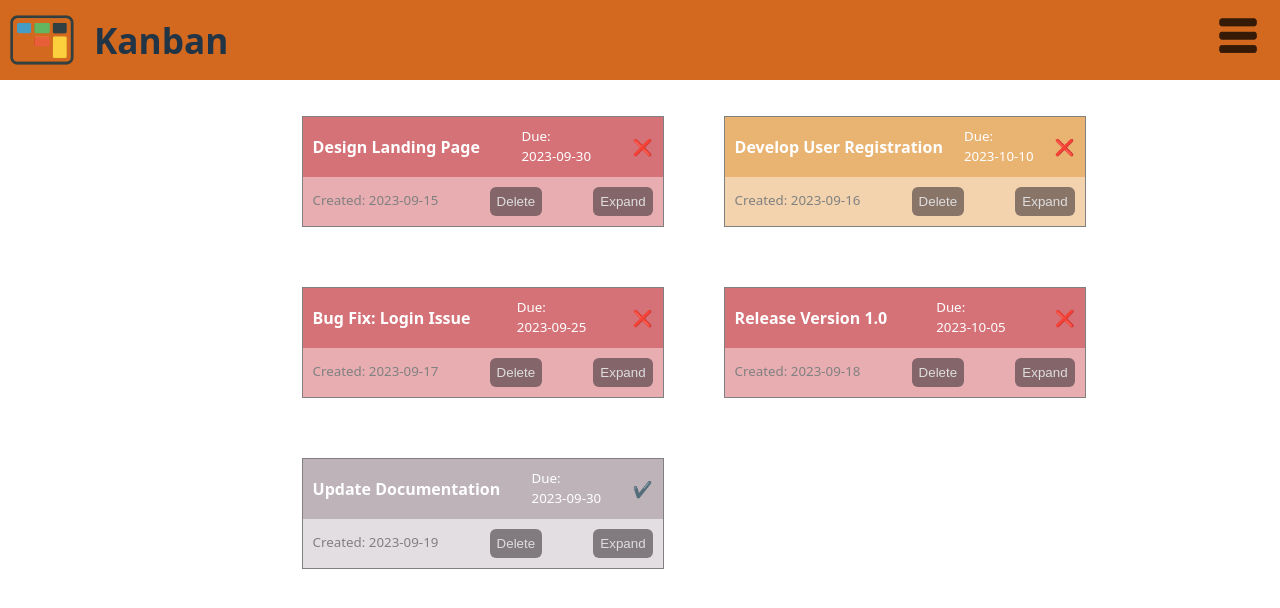
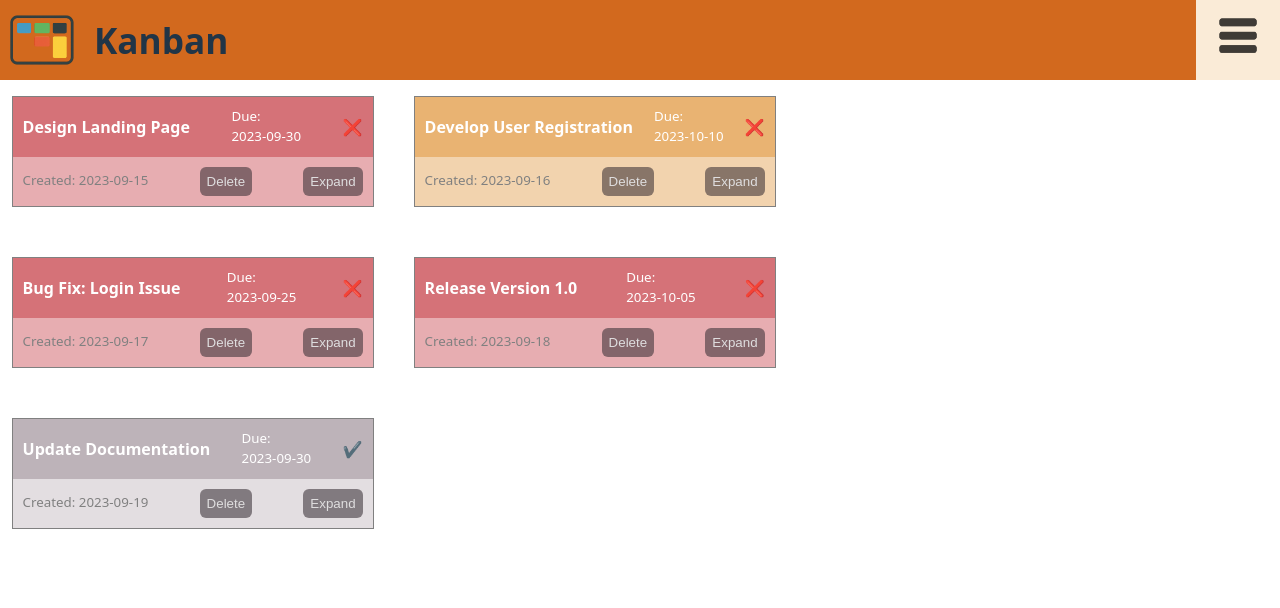
Before and after one commit to VeraV/Kanban-Board-app, a React (Vite) app in the folder E-V-Kanban-Board-app/: page /kanban in a window 1280 px wide. Shown: the top 608 px of the page. Built offline with nearby package versions, Linux system fonts and the light colour scheme.

Commit message:
resizeble tasks done

```diff
--- a/E-V-Kanban-Board-app/src/App.css
+++ b/E-V-Kanban-Board-app/src/App.css
@@ -17,9 +17,12 @@
   background-color: rgb(250, 224, 190);
   width: 20vw;
   justify-content: center;
+  position: fixed;
+  top: 0;
   box-shadow: 15px 0 10px rgba(0, 0, 0, 0.3);
   overflow-x: hidden;
   transition: width 0.3s ease;
+  z-index: 4;
 }
 
 #side-bar ol {
--- a/E-V-Kanban-Board-app/src/App.jsx
+++ b/E-V-Kanban-Board-app/src/App.jsx
@@ -31,7 +31,7 @@
             <div className="Main-page">
               <NavBar toggleSidebar={() => setIsSidebarOpen(!isSidebarOpen)} />
               <Sidebar isOpen={isSidebarOpen} />
-              <KanbanList />
+              <KanbanList isSidebarOpen={isSidebarOpen} />
             </div>
           }
         />
--- a/E-V-Kanban-Board-app/src/components/List.jsx
+++ b/E-V-Kanban-Board-app/src/components/List.jsx
@@ -2,7 +2,7 @@
 import { useState } from "react";
 import ListItemCard from "./ListItemCard";
 
-function KanbanList() {
+function KanbanList({ isSidebarOpen }) {
   const [items, setItems] = useState(kanbanData);
   const [expandedCardId, setExpandedCardId] = useState(null);
 
@@ -24,6 +24,7 @@
             handleRemoveCard={handleRemoveCard}
             handleExpandCard={handleExpandCard}
             expanded={expandedCardId === item.id}
+            isSidebarOpen={isSidebarOpen}
           />
         ))}
       </ul>
--- a/E-V-Kanban-Board-app/src/components/ListItemCard.jsx
+++ b/E-V-Kanban-Board-app/src/components/ListItemCard.jsx
@@ -1,4 +1,10 @@
-function ListItemCard({ item, handleRemoveCard, handleExpandCard, expanded }) {
+function ListItemCard({
+  item,
+  handleRemoveCard,
+  handleExpandCard,
+  expanded,
+  isSidebarOpen,
+}) {
   const {
     id,
     title,
@@ -14,7 +20,13 @@
   const classListFooter = `cardFooter priority${priority}Footer`;
 
   return (
-    <div className={`card ${expanded ? "expanded" : ""}`}>
+    <div
+      className={`card ${expanded ? "expanded" : ""}`}
+      style={{
+        transition: "transform 0.3s ease",
+        transform: isSidebarOpen ? "translateX(250px)" : "translateX(0)",
+      }}
+    >
       {/* Header */}
       <section className={classListHeader}>
         <h4>{title}</h4>
--- a/E-V-Kanban-Board-app/src/index.css
+++ b/E-V-Kanban-Board-app/src/index.css
@@ -76,6 +76,7 @@
   padding: 0;
   justify-content: flex-start;
   align-items: center;
+  z-index: 9;
 }
 
 .Main-page .navbar img {
@@ -112,23 +113,6 @@
   justify-content: center;
 }
 
-.card {
-  border: 1px solid grey;
-  margin: 20px;
-  width: 55vh;
-  display: flex;
-  flex-direction: column;
-  justify-content: flex-start;
-}
-
-.cardHeader {
-  display: flex;
-  justify-content: space-between;
-  align-items: center;
-  color: white;
-  padding: 10px;
-}
-
 .priorityHighHeader {
   background-color: #d57278;
 }
@@ -157,18 +141,28 @@
   display: grid;
   grid-template-columns: repeat(2, 1fr);
   gap: 20px;
-  padding: 0;
   list-style: none;
+  margin-left: -310px;
+  z-index: 1;
+  position: relative;
 }
 
 .card {
   border: 1px solid grey;
-  margin: 20px;
+  margin-right: 20px;
+  margin-bottom: 30px;
   display: flex;
   flex-direction: column;
   justify-content: flex-start;
   transition: all 0.3s ease;
-  width: 45vh; /* expanded size */
+  width: 45vh;
+}
+.cardHeader {
+  display: flex;
+  justify-content: space-between;
+  align-items: center;
+  color: white;
+  padding: 10px;
 }
 
 .card.expanded {
```
